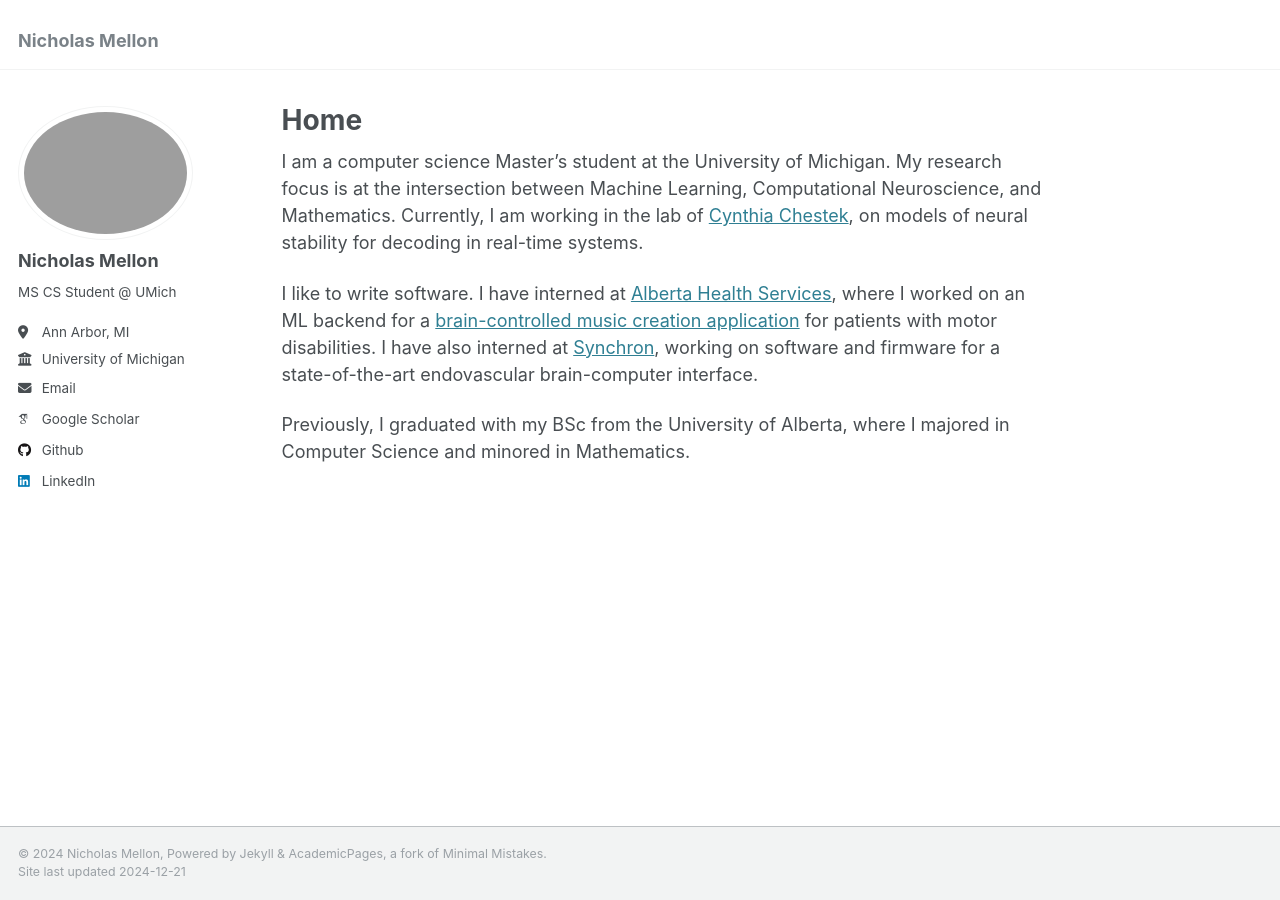
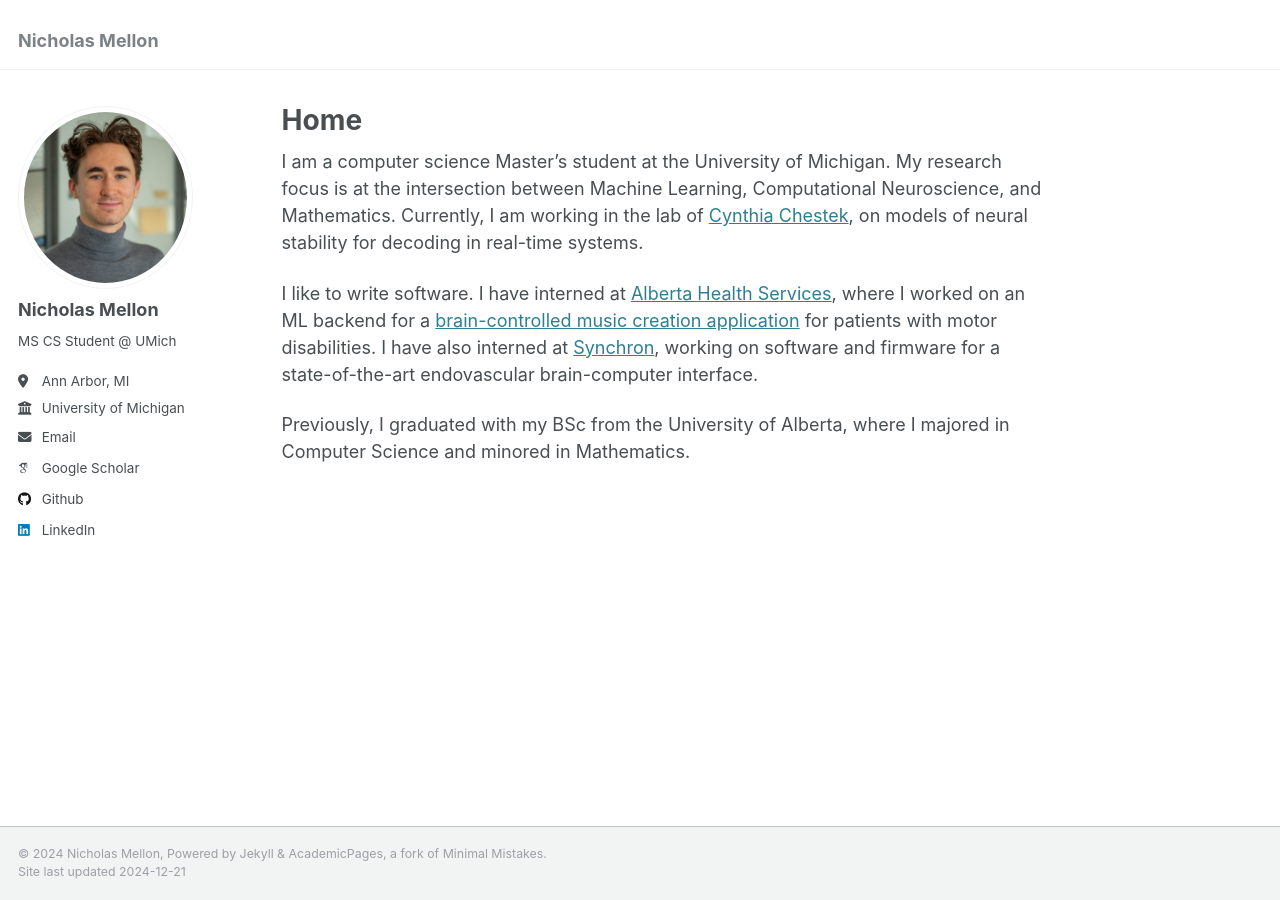
Before and after one commit to nbmellon/nbmellon.github.io, a Jekyll site: the page built from _pages/about.md, in a window 1280 px wide. Built offline with Jekyll 4.4.1, drawn with Linux system fonts in a browser that asks for light colours; some web fonts are replaced.

Commit message:
Make photo lower res, update site link

```diff
--- a/_config.yml
+++ b/_config.yml
@@ -12,7 +12,7 @@ title                    : "Nicholas Mellon"
 title_separator          : "-"
 name                     : &name "Nicholas Mellon"
 description              : &description "personal description"
-url                      : https://academicpages.github.io # the base hostname & protocol for your site e.g. "https://[your GitHub username].github.io"
+url                      : https://nbmellon.github.io # the base hostname & protocol for your site e.g. "https://[your GitHub username].github.io"
 baseurl                  : "" # the subpath of your site, e.g. "/blog"
 repository               : "https://github.com/nbmellon"
 
@@ -21,7 +21,7 @@ repository               : "https://github.com/nbmellon"
 #               Additional customization can be done by editing /_includes/author-profile.html
 author:
   # Biographic information
-  avatar           : "edited_81_2.jpg"
+  avatar           : "edited_81_2-min.jpg"
   name             : "Nicholas Mellon"
   pronouns         : # example: "she/her"
   bio              : "MS CS Student @ UMich"
```
Also changed, not shown: images/edited_81_2-min.jpg (added).
